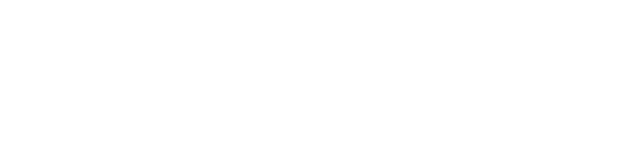
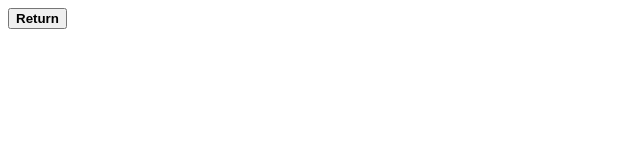
Before and after one commit to bradene0/ad-jumpy-scare, a plain HTML site: page scare.html in a window 1280 px wide. Shown: the whole page, without its empty margins (0-640 px from the left). Drawn offline with Linux system fonts and the light colour scheme.

Commit message:
Return button

```diff
--- a/scare.html
+++ b/scare.html
@@ -7,6 +7,10 @@
     <title>Oops, All Ads!</title>
 </head>
 <body>
-
+    <div class="return">
+     <a href="index.html">
+        <button><b>Return</b></button>
+     </a>
+    </div>
 </body>
 </html>
```
